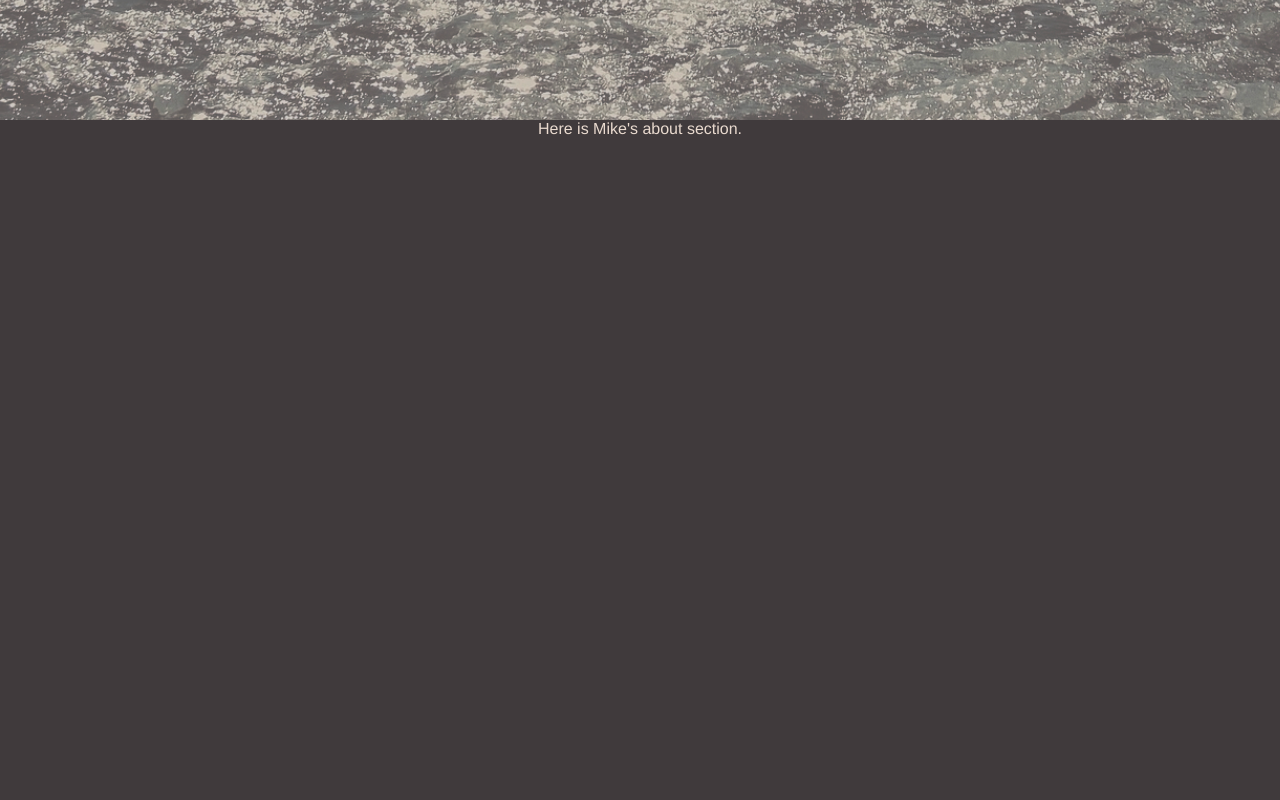
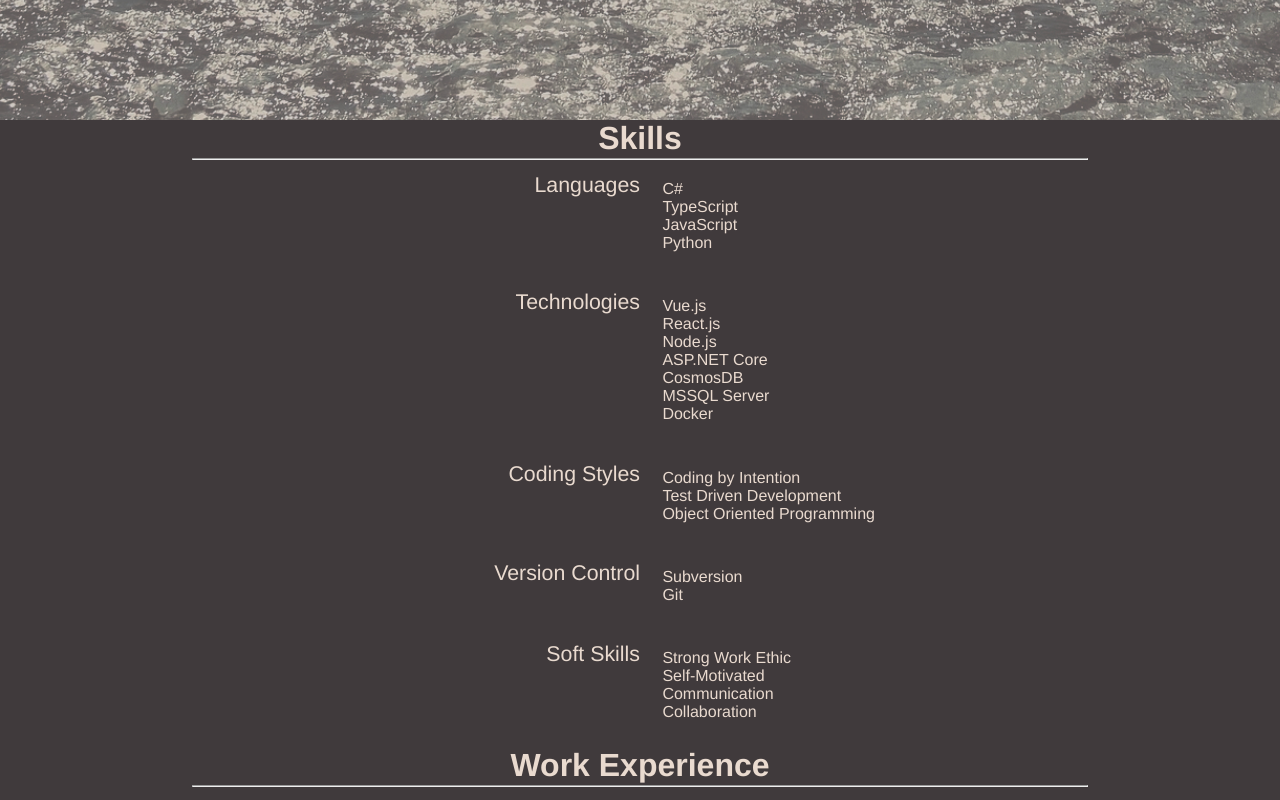
Before and after one commit to avenmia/PersonalWebsite, a Vue app: page / in a window 1280 px wide. Shown: the part 680-1480 px from the top of the page. Built offline with nearby package versions, Linux system fonts and the light colour scheme.

Commit message:
Removing about section

```diff
--- a/src/App.vue
+++ b/src/App.vue
@@ -4,9 +4,6 @@
       <HomeSection
         :version="version"
       />
-    </section>
-    <section class="fullpage">
-      <AboutSection />
     </section>
     <section class="fullpage-2x">
       <ResumeSection />
@@ -20,7 +17,6 @@
   defineComponent
 } from 'vue';
 import HomeSection from '@/components/sections/HomeSection.vue'; // @ is an alias to /src
-import AboutSection from '@/components/sections/AboutSection.vue'; // @ is an alias to /src
 import ResumeSection from '@/components/sections/ResumeSection.vue';
 import * as pjson from "../package.json"
 
@@ -30,7 +26,6 @@
   name: 'Home',
   components: {
     HomeSection,
-    AboutSection,
     ResumeSection
   },
   data()
@@ -78,5 +73,6 @@
 .fullpage-2x {
     height: 200vh;
     width: 100%;
+    margin-bottom: 5%;
 }
 </style>
--- a/src/components/sections/AboutSection.vue
+++ /dev/null
@@ -1,18 +0,0 @@
-<template>
-  <div class="about section">
-    <p>
-      Here is Mike's about section.
-    </p>
-  </div>
-</template>
-
-<script>
-export default {
-  name: 'AboutSection',
-  components: {}
-
-}
-</script>
-
-<style>
-</style>
```
